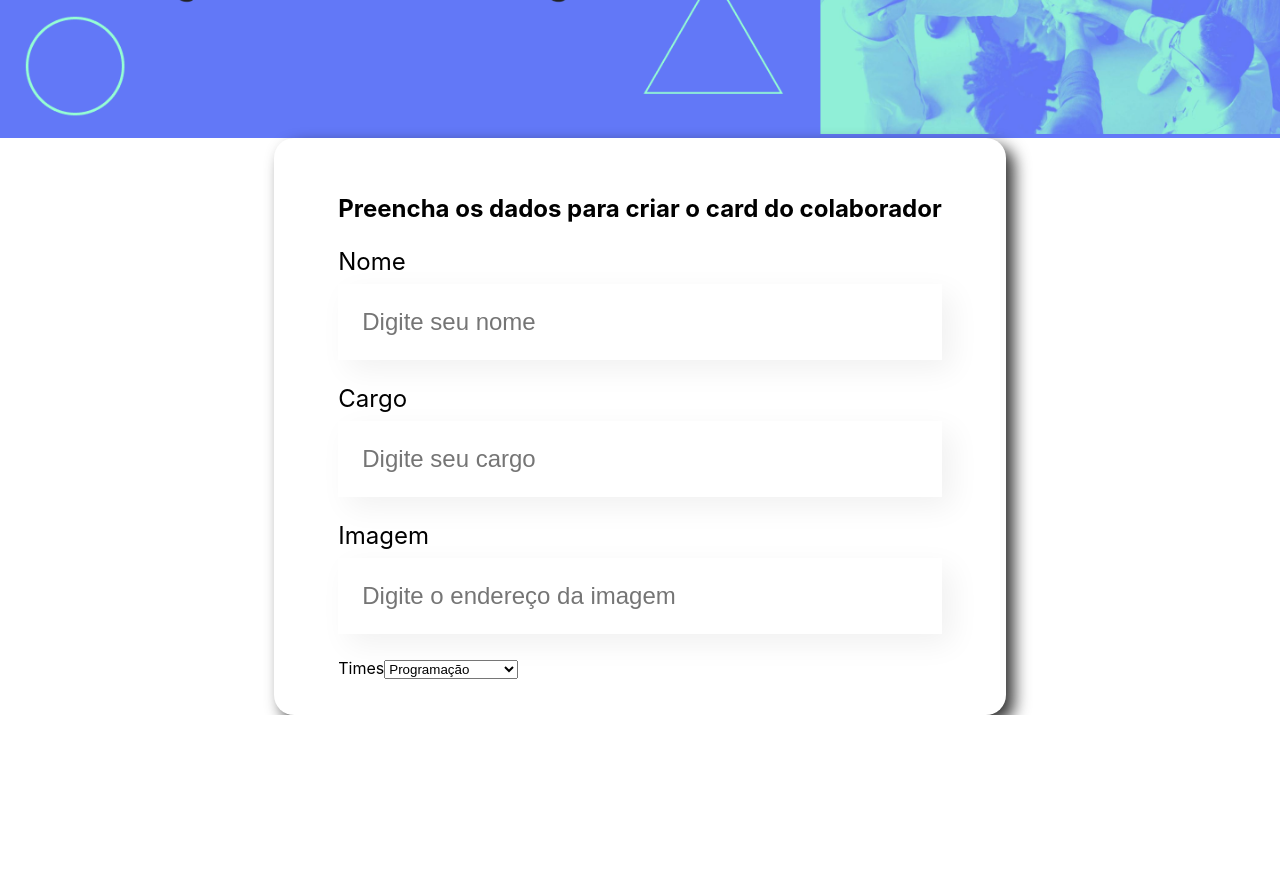
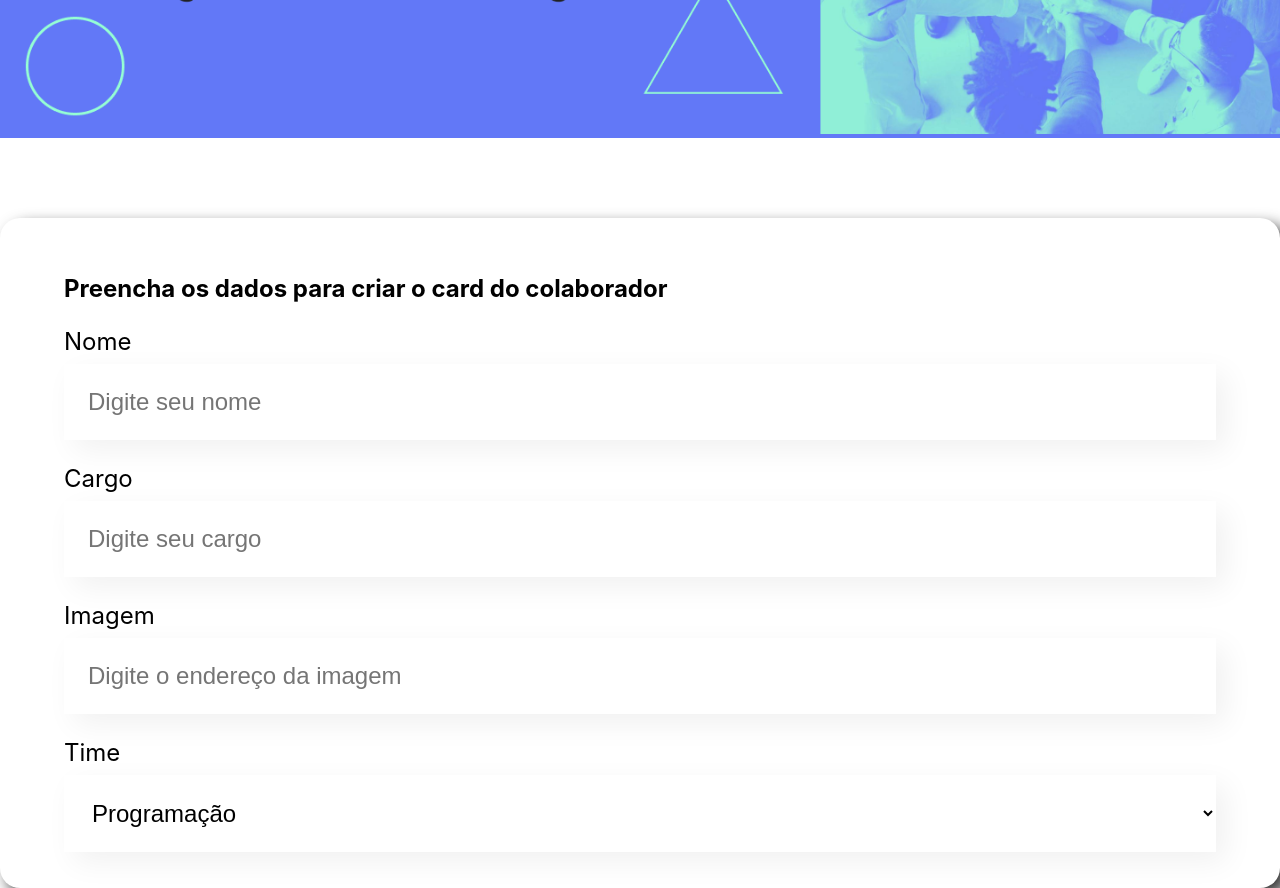
Before and after one commit to Cmurilo1/React-projeto-organo, a React (Create React App) app: page / in a window 1280 px wide. Shown: the part 360-1248 px from the top of the page. Before the commit the page ends 1075 px from the top, so only its background shows below. Built offline with nearby package versions, Linux system fonts and the light colour scheme.

Commit message:
Formulario completo e estilisado

```diff
--- a/src/componentes/Formulario/formulario.css
+++ b/src/componentes/Formulario/formulario.css
@@ -1,10 +1,11 @@
 .formulario{
     display : flex;
     justify-content: center;
-    margin-top: 80px  0;
+    margin-top: 80px;
 }
 .formulario form{
-    max-width: 80%;
+    width: 100%;
+    max-width: 90%;
     background-color: f2f2f2;
     border-radius: 20px;
     padding: 36px 64px;
--- a/src/componentes/Formulario/index.js
+++ b/src/componentes/Formulario/index.js
@@ -14,7 +14,7 @@ const times = ['Programação', 'Front-end', 'Data Science', 'Devops', 'UX e Des
                 <CampoTexto label="Nome" placeholder="Digite seu nome" />
                 <CampoTexto label="Cargo" placeholder="Digite seu cargo" />
                 <CampoTexto label="Imagem" placeholder="Digite o endereço da imagem" />
-                <ListaSuspensa label="Times" itens={times} />
+                <ListaSuspensa label="Time" itens={times} />
             </form>
         </section>
     )
--- a/src/componentes/ListaSuspensa/ListaSuspensa.css
+++ b/src/componentes/ListaSuspensa/ListaSuspensa.css
@@ -1,11 +1,11 @@
-.ListaSuspensa label {
+.lista-suspensa label {
     display: block;
     font-size: 24px;
     margin-bottom: 8px;
 
 }
 
-lista-suspensa select {
+.lista-suspensa select {
     background-color: #fff;
     box-shadow: 10px 10px 30px rgba(0, 0, 0, 0.06);
     width: 100%;
--- a/src/componentes/ListaSuspensa/index.js
+++ b/src/componentes/ListaSuspensa/index.js
@@ -3,7 +3,7 @@ import './ListaSuspensa.css';
 const ListaSuspensa = (props) => {
     console.log(props.itens);
     return (
-        <div className='listasuspensa'>
+        <div className='lista-suspensa'>
             <label>{props.label}</label>
             <select>
                 {props.itens.map((item) =>  <option key={item}>{item}</option>)}
```
Also changed, not shown: src/componentes/CampoTexto/index.js (+6 -1 lines), src/componentes/CampoTexto/CampoTexto.css (line endings or trailing spaces), src/index.css (line endings or trailing spaces).
